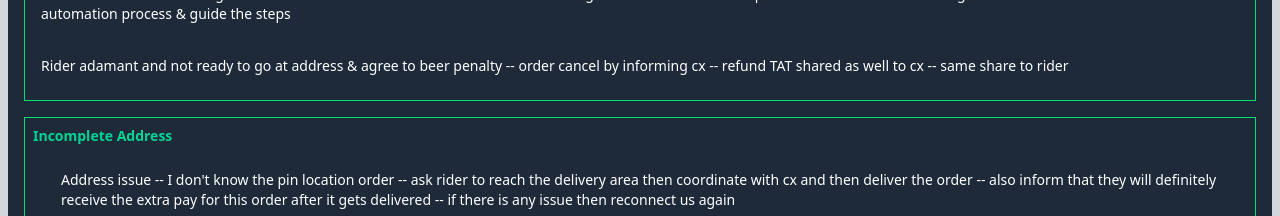
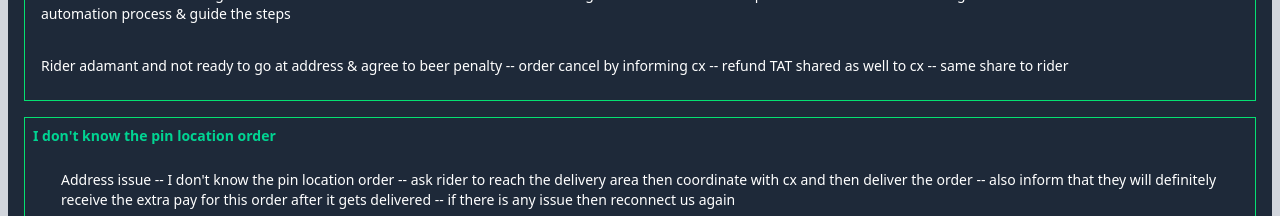
Before and after one commit to Code-with-Sahani/Blinket-DP, a React (Vite) app: page / in a window 1280 px wide. Shown: the part 11000-11216 px from the top of the page. Built offline with nearby package versions, Linux system fonts and the light colour scheme.

Commit message:
Update AddressIssue.jsx

```diff
--- a/src/Components/AddressIssue.jsx
+++ b/src/Components/AddressIssue.jsx
@@ -20,7 +20,7 @@ const AddressIssue = () => {
             </div>
 
              <div className="text-sm border border-green-400 mb-2 mt-4 p-2">
-                    <h3 className="text-sm font-semibold text-emerald-400 mb-3">Incomplete Address</h3>
+                    <h3 className="text-sm font-semibold text-emerald-400 mb-3"> I don't know the pin location order</h3>
                     <p className="list-disc pl-5">
                         <p className="text-sm mb-2 mt-4 p-2">
                     Address issue -- I don't know the pin location order -- ask rider to reach the delivery area then coordinate with cx and then deliver the order -- also inform that they will definitely receive the extra pay for this order after it gets delivered -- if there is any issue then reconnect us again
```
